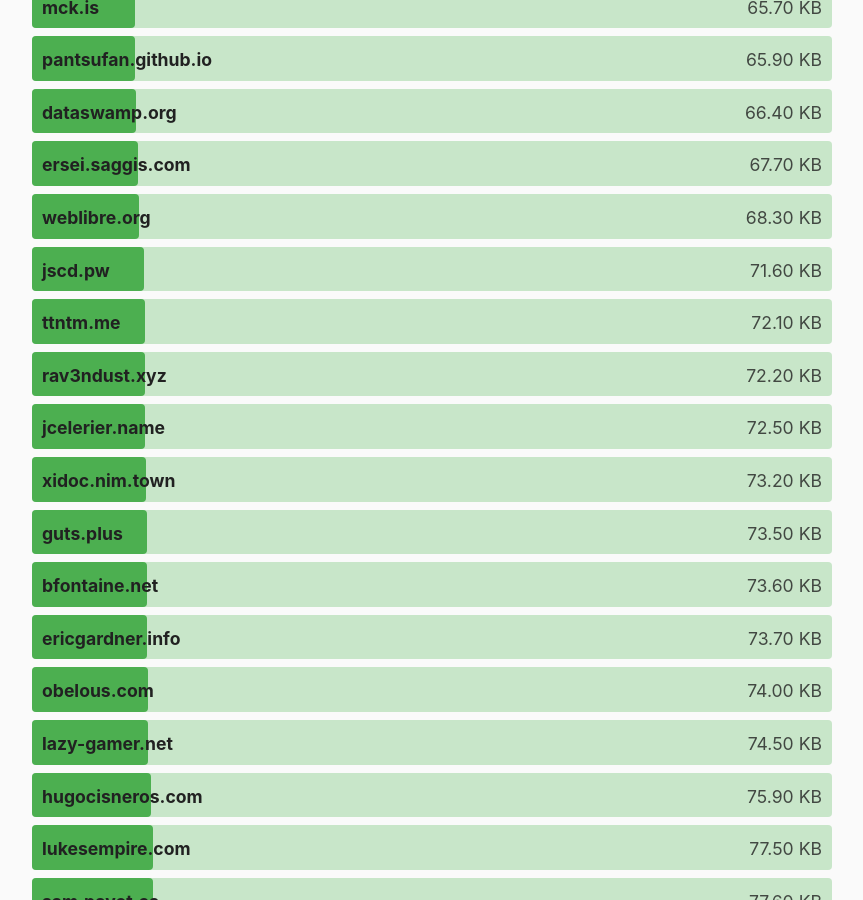
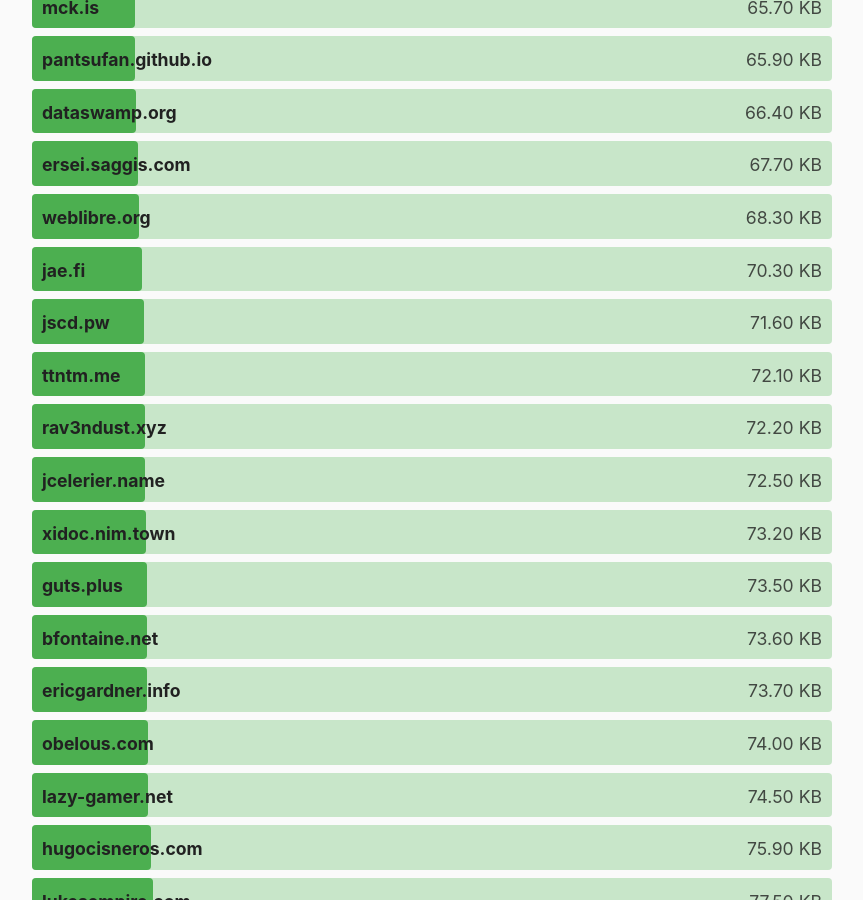
Before and after one commit to kevquirk/512kb.club, a Jekyll site: the page built from index.md, in a window 1280 px wide and 900 px high, scrolled down 11161 px. Shown: the whole window, without its empty margins (208-1071 px from the left). Built offline with Jekyll 4.4.1, drawn with Linux system fonts in a browser that asks for light colours.

Commit message:
Data: add jae.fi

```diff
--- a/_data/sites.yml
+++ b/_data/sites.yml
@@ -1927,3 +1927,8 @@
   url: https://zserge.com/
   size: 20.2
   last_checked: 2021-12-19
+
+- domain: jae.fi
+  url: https://jae.fi/
+  size: 70.3
+  last_checked: 2022-02-04
```
